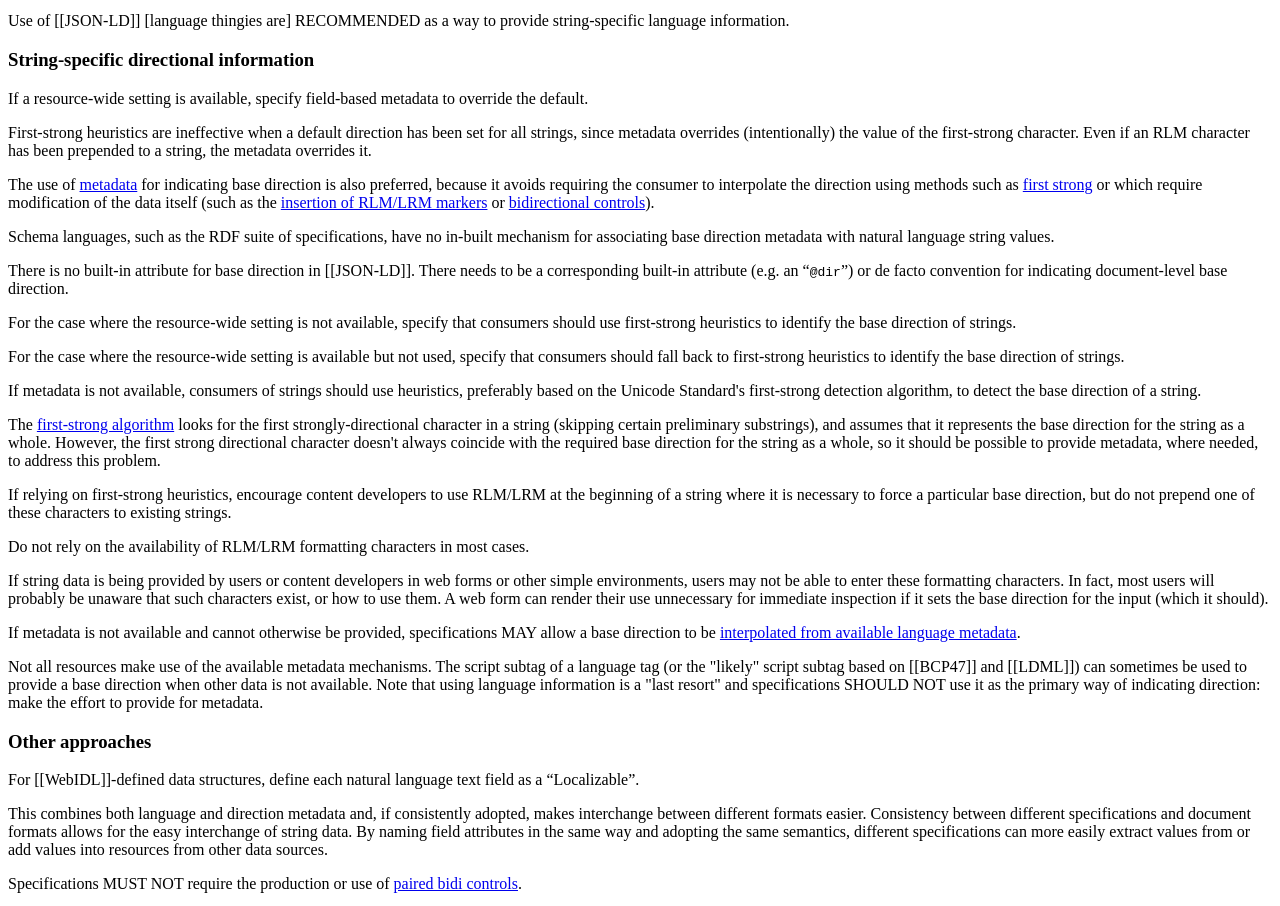
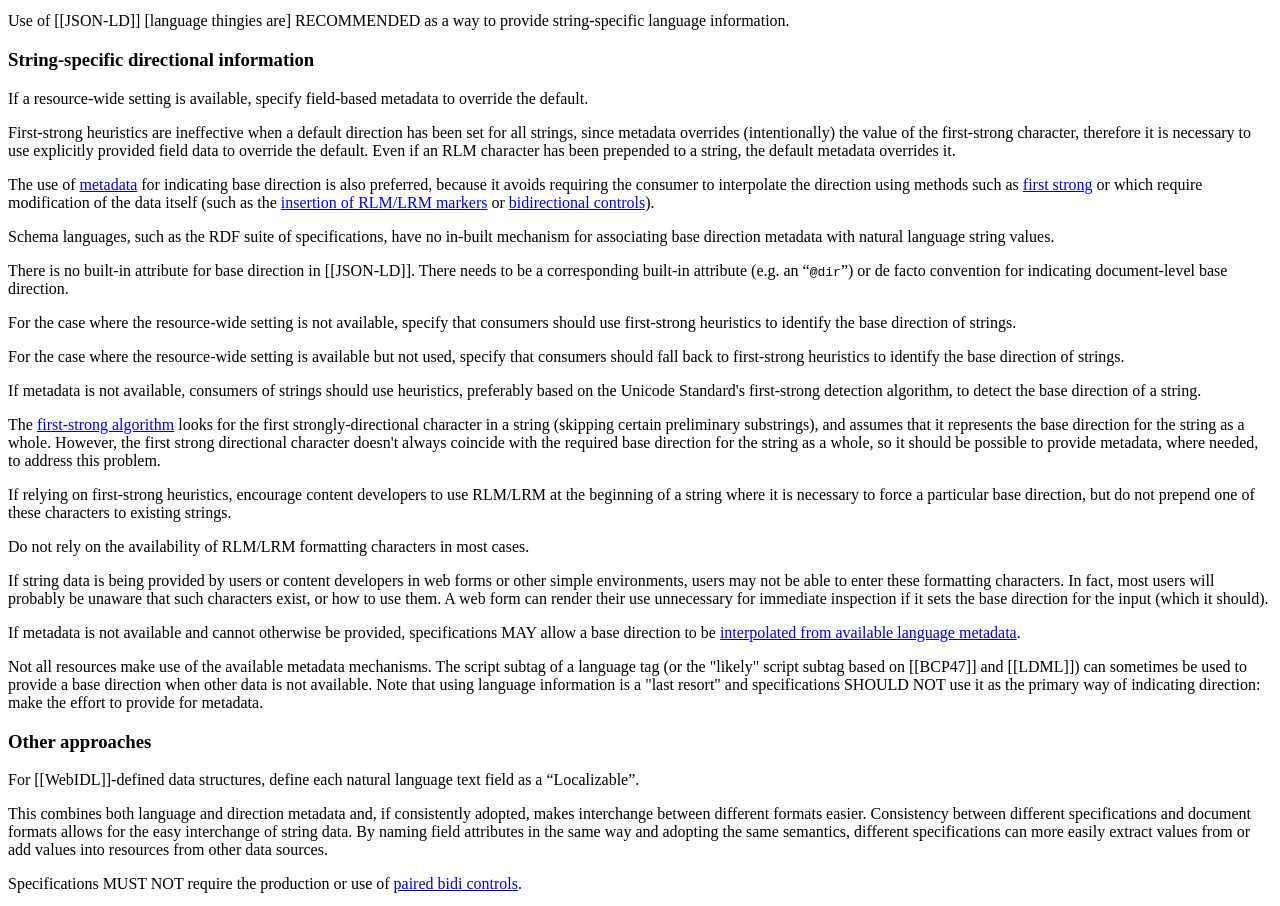
Before and after one commit to w3c/string-meta, a plain HTML site: page new_recommendations.html in a window 1280 px wide. Shown: the part 4440-5346 px from the top of the page. Drawn offline with Linux system fonts and the light colour scheme.

Commit message:
Another small edit for new_recommendations.html

```diff
--- a/new_recommendations.html
+++ b/new_recommendations.html
@@ -363,7 +363,7 @@ data in an interchange format is not a good idea. These include:</p>
 <section>
 <h3 id="string_specific_direction">String-specific directional information</h3>
 <p class="advisement" id="bp-localizable2">If a resource-wide setting is available, specify field-based metadata to override the default. </p>
-<p>First-strong heuristics are ineffective when a default direction has been set for all strings, since  metadata overrides (intentionally) the value of the first-strong character. Even if an RLM character has been prepended to a string, the metadata overrides it.</p>
+<p>First-strong heuristics are ineffective when a default direction has been set for all strings, since  metadata overrides (intentionally) the value of the first-strong character, therefore it is necessary to use explicitly provided field data to override the default. Even if an RLM character has been prepended to a string, the default metadata overrides it.</p>
 <p>The use of <a href="#metadata">metadata</a> for indicating base direction is also preferred, because it avoids requiring the consumer to interpolate the direction using methods such as <a href="#firststrong">first strong</a> or which require modification of the data itself (such as the <a href="#rlm">insertion of RLM/LRM markers</a> or <a href="#paired">bidirectional controls</a>).</p>
 <p class="issue">Schema languages, such as the RDF suite of specifications, have no in-built mechanism for associating base direction metadata with natural language string values.</p>
 <p class="issue">There is no built-in attribute for base direction in [[JSON-LD]]. There needs to be a corresponding built-in attribute (e.g. an <q><code>@dir</code></q>) or de facto convention for indicating document-level base direction.</p>
```
